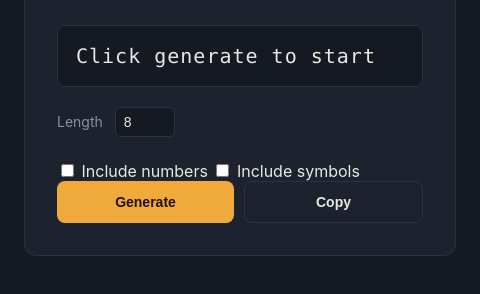
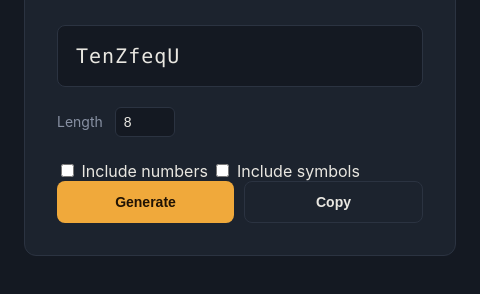
Before and after one commit to mazen626/Basic-Password-Generator, an Electron app: page sign in page.html in a window 480 px wide. Both pictures are taken after a click on the button "Generate". Shown: the part 360-654 px from the top of the page. Drawn offline with Linux system fonts and the light colour scheme.

Commit message:
Actual use of Cyrpto

```diff
--- a/sign in page.html
+++ b/sign in page.html
@@ -109,7 +109,7 @@
 
     <div class="row">
       <label for="length">Length</label>
-      <input type="number" id="length" value="8" min="0" max="256">
+      <input type="number" id="length" value="8" min="1" max="256">
     </div>
 
    <input type="checkbox" id="includeNumbers">
@@ -127,7 +127,7 @@
 
 <script>
   const Letters = "abcdefghijklmnopqrstuvwxyzABCDEFGHIJKLMNOPQRSTUVWXYZ";
-    const Numbers ="0123456789";
+  const Numbers = "0123456789";
   const Symbols = "!@#$%^&*()_+[]{}|;:,.<>?";
 
   function generatePassword(length) {
@@ -139,10 +139,19 @@
       pool += Symbols;
     }
     let password = "";
+    const max = 2 ** 32;
+    const limit = max - (max % pool.length);
     for (let i = 0; i < length; i++) {
-        const randomIndex = Math.floor(Crypto.getRandomValues(new Uint32Array(1))[0] / (4294967296 / pool.length));
+      let randomNumber;
+      do {
+        randomNumber = crypto.getRandomValues(
+          new Uint32Array(1)
+        )[0];
+      } while (randomNumber >= limit);
+      const randomIndex = randomNumber % pool.length;
       password += pool.charAt(randomIndex);
     }
+
     return password;
   }
 
```
Lines whose indentation alone changed are shown as unchanged.
